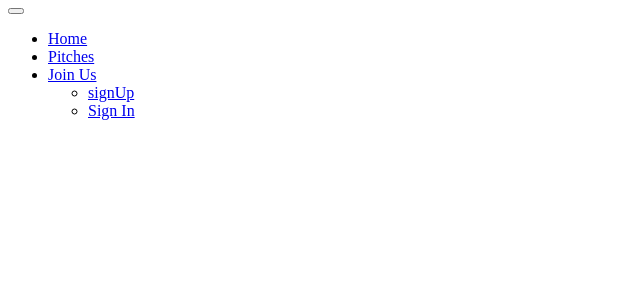
After one commit to eude313/pitch, a Flask app: template webapp/templates/navbar.html in a window 1280 px wide. The commit adds this page. Shown: the top 300 px of the page, without its empty margins (0-640 px from the left). Run offline with Flask 2, Linux system fonts and the light colour scheme; the template is opened without the code that fills it, so the values that code supplies are empty.

Commit message:
add all changes

```diff
--- a/webapp/main/__init__.py
+++ b/webapp/main/__init__.py
@@ -1,3 +1,3 @@
 from flask import Blueprint
 main = Blueprint('main',__name__)
-from . import *
+from . import views
--- a/webapp/main/veiws.py
+++ b/webapp/main/views.py
@@ -1,5 +1,5 @@
 from . import main
-from flask import render_template, url_for
+from flask import render_template
 
 # landing page
 @main.route('/')
--- a/webapp/templates/index.html
+++ b/webapp/templates/index.html
@@ -10,6 +10,6 @@
 
 {% endblock %}
 
-{% block sidebar %}
+<!-- {% block sidebar %}
     {% include 'sidebar.html' %}
-{% endblock %}
+{% endblock %} -->
--- /dev/null
+++ b/webapp/templates/navbar.html
@@ -0,0 +1,65 @@
+<nav class="navbar navbar-expand-lg navbar-light bg-light">
+  <!-- Container wrapper -->
+  <div class="container-fluid">
+    <!-- Toggle button -->
+    <button
+      class="navbar-toggler"
+      type="button"
+      data-mdb-toggle="collapse"
+      data-mdb-target="#navbarCenteredExample"
+      aria-controls="navbarCenteredExample"
+      aria-expanded="false"
+      aria-label="Toggle navigation"
+    >
+      <i class="fas fa-bars"></i>
+    </button>
+
+    <!-- Collapsible wrapper -->
+    <div
+      class="collapse navbar-collapse justify-content-center"
+      id="navbarCenteredExample"
+    >
+      <!-- Left links -->
+      <ul class="navbar-nav mb-2 mb-lg-0">
+        <li class="nav-item">
+          <a class="nav-link active" aria-current="page" href="#">Home</a>
+        </li>
+        <li class="nav-item">
+          <a class="nav-link" href="#">Pitches</a>
+        </li>
+        <!-- Navbar dropdown -->
+        {% if current_user.is_authenticated %}
+            <li class="nav-item">
+              <a style="margin-left:1rem;text-shadow: 2px 1px 1px black; font-family: 'Playball', cursive; font-size:1.4rem;" class="nav-link" href="{{ url_for('auth.post') }}">Add blog</a>
+            </li>
+            <a href="{{ url_for('auth.signOut') }}"><button  type="button" class="btn btn-success btn-rounded" style="font-family: 'Playball', cursive; font-size:1rem;margin-left:1rem;">log out</button></a>
+          {% else %}
+          <li class="nav-item dropdown">
+            <a
+              class="nav-link dropdown-toggle"
+              href="#"
+              id="navbarDropdown"
+              role="button"
+              data-mdb-toggle="dropdown"
+              aria-expanded="false"
+            >
+              Join Us
+            </a>
+            <!-- Dropdown menu -->
+            <ul class="dropdown-menu" aria-labelledby="navbarDropdown">
+              <li>
+                <a class="dropdown-item" href="{{ url_for('auth.signUp') }}">signUp</a>
+              </li>
+              <li>
+                <a class="dropdown-item" href="{{ url_for('auth.signIn') }}">Sign In</a>
+              </li>
+            </ul>
+          </li>
+        {% endif %}
+      </ul>
+      <!-- Left links -->
+    </div>
+    <!-- Collapsible wrapper -->
+  </div>
+  <!-- Container wrapper -->
+</nav>
```
Also changed, not shown: webapp/templates/nav.html (deleted, +0 -63 lines), webapp/templates/sidebar.html (added).
